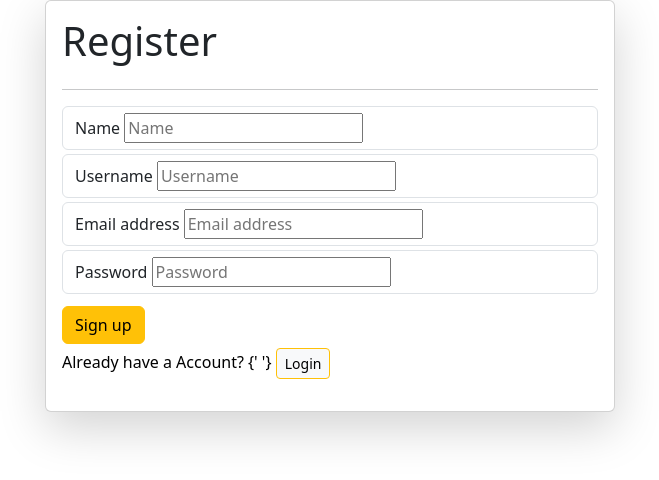
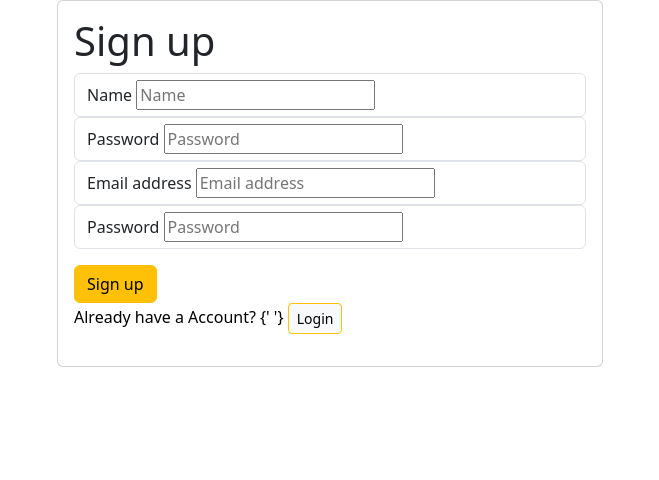
Before and after one commit to anandspaces/django-restaurant, a Django app: page /signup/ in a window 1280 px wide. Shown: the top 480 px of the page, without its empty margins (310-969 px from the left). Run offline with Django 5.2, Linux system fonts and the light colour scheme.

Commit message:
Revert "improved login and signup functionality"
This reverts commit c26d4c913cdd18caeeaa416de2c07107ea220cd7.

```diff
--- a/dishes/urls.py
+++ b/dishes/urls.py
@@ -1,5 +1,5 @@
 from django.urls import path
-from .views import home,web,inform,confirm,login,register
+from .views import home,web,inform,confirm,login,signup
 
 urlpatterns = [
     path('',home,name='home'),
@@ -7,5 +7,5 @@
     path('inform/',inform,name='inform'),
     path('confirm/',confirm,name='confirm'),
     path('login/',login,name='login'),
-    path('signup/',register,name='signup'),
+    path('signup/',signup,name='signup'),
 ]
--- a/dishes/views.py
+++ b/dishes/views.py
@@ -1,9 +1,6 @@
 from django.shortcuts import render,redirect
+from .forms import CustomerForm
 from datetime import datetime
-from django.contrib import messages
-from django.contrib.auth import authenticate
-from django.contrib.auth.models import User
-from .forms import CustomerForm
 from .models import Customer
 # Create your views here.
 
@@ -39,45 +36,7 @@
     return render(request,'ReservationConfirmation.html',{'RID':reference_no_var})
 
 def login(request):
-    if request.method == 'POST':
-        username = request.POST.get('username')
-        password = request.POST.get('username')
-
-        if User.objects.filter(username = username).exists():
-            messages.error(request, 'Invalid Username')
-            return redirect('/login/')
-
-        user = authenticate(username = username, password = password)
-        if user is None:
-            messages.error(request,'Invalid username/password')
-            return redirect('/login/')
-        else:
-            login()
-            return redirect('/home/')
-
     return render(request,'login.html',{})
 
-def register(request):
-    if request.method == 'POST':
-        name = request.POST.get('name')
-        username = request.POST.get('username')
-        email = request.POST.get('email')
-        password = request.POST.get('password')
-
-        user = User.objects.filter(username = username)
-        if user.exists():
-            messages.info(request,'username already taken!')
-            return redirect(request, '/signup/')
-
-        user = User.objects.create(
-            name = name,
-            username = username,
-            email = email,
-            # password = password
-        )
-        user.set_password(password) # salting
-        user.save()
-        messages.info(request, 'Account created successfully!')
-        return redirect('/signup/')
-
+def signup(request):
     return render(request,'signup.html',{})
--- a/templates/header.html
+++ b/templates/header.html
@@ -27,7 +27,6 @@
 				<input class="form-control me-2" type="search" placeholder="Search" aria-label="Search">
 				<button class="btn btn-outline-warning" type="submit">Search</button>
 			</form>
-			<button class="btn btn-outline-warning" type="submit">Logout</button>
 		</div>
 	</div>
 </nav>
--- a/templates/signup.html
+++ b/templates/signup.html
@@ -4,19 +4,14 @@
 
 <div class='container h-100'>
     <div class='row h-100 justify-content-center align-items-center'>
-    <div class='col-md-6 card p-3 shadow-lg'>
+    <div class='col-md-6 '>
+    <div class="card">
+    <div class="card-body">
 
-        <h1> Register </h1>
-        <hr />
-        {% if messages %}
-        <div class="alert alert-primary" role="alert">
-            {% for message in messages %}
-            {{ message }}
-            {% endfor %}
-        </div>
-        {% endif %}
-        <form class='form-group' action="post">
-            <div class='form-control mb-1'>
+        <h1> Sign up </h1>
+
+        <form class='form-group'>
+            <div class='form-control'>
                 <label for="name">
                     Name
                 </label>
@@ -28,19 +23,19 @@
                     placeholder="Name"
                 />
             </div>
-            <div class="form-control mb-1">
-                <label for="username">
-                    Username
+            <div class="form-control">
+                <label for="password">
+                    Password
                 </label>
                 <input
-                    id="username"
+                    id="password"
                     name="email"
                     type="email"
                     required
-                    placeholder="Username"
+                    placeholder="Password"
                 />
             </div>
-            <div class="form-control mb-1">
+            <div class="form-control">
                 <label for="email-address">
                     Email address
                 </label>
@@ -53,7 +48,7 @@
                 />
             </div>
 
-            <div class='form-control mb-1'>
+            <div class='form-control'>
                 <label for="password">
                     Password
                 </label>
@@ -66,8 +61,8 @@
                 />
             </div>
 
-            <div class="mb-1">
-                <button class='btn btn-warning mt-2' >
+            <div>
+                <button class='btn btn-warning mt-3' >
                     Sign up
                 </button>
             </div>
@@ -80,7 +75,8 @@
                 <a href="{% url 'login' %}" class="text-decoration-none">Login</a>
                 </button>
         </p>
-
+        </div>
+        </div>
         </div>
         </div>
   </div>
```
Also changed, not shown: templates/login.html (+8 -4 lines).
